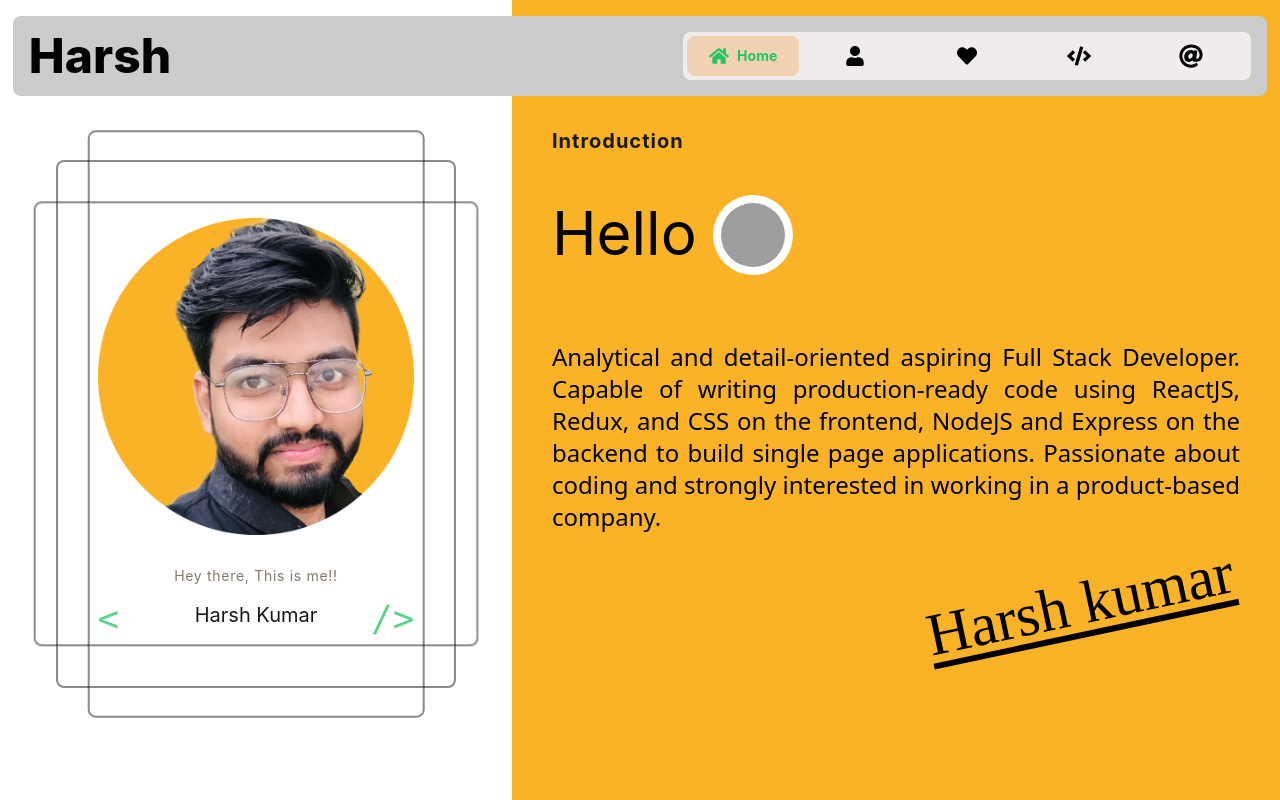
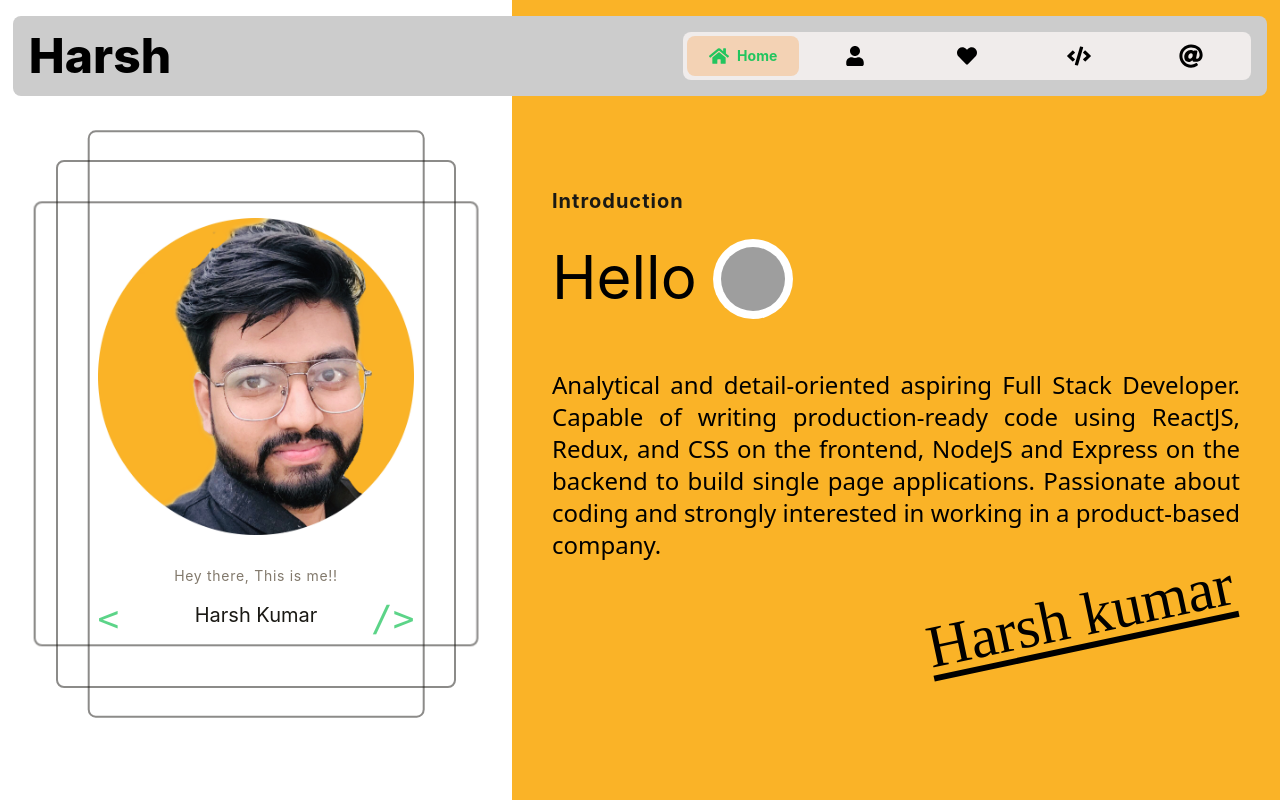
Before and after one commit to Harsh09889/portfolio-master, a React (Vite) app: page / in a window 1280 px wide. Built offline with nearby package versions, Linux system fonts and the light colour scheme; grey boxes are pictures that could not be loaded; a web font is replaced by a local one.

Commit message:
some changes

```diff
--- a/src/components/projects/ProjectCard.jsx
+++ b/src/components/projects/ProjectCard.jsx
@@ -9,7 +9,7 @@ function ProjectCard({ projectName, images, description }) {
 				transform: "rotateX(45deg)",
 				boxShadow: "0px 40px 10px rgba(0,0,0,0.5)",
 			}}
-			className='group p-4 cursor-pointer bg-[rgba(255,255,255,0.25)] transition-all duration-500 linear'>
+			className='group p-4 my-2 cursor-pointer bg-[rgba(255,255,255,0.25)] transition-all duration-500 w-full linear'>
 			<div className='flex justify-between'>
 				<h2 className='my-4 text-xl '>{projectName}</h2>
 				<button className='p-2 group-hover:bg-transparent transition-all duration-500 bg-white text-black px-8 border border-b-0'>
--- a/src/components/projects/ProjectsList.jsx
+++ b/src/components/projects/ProjectsList.jsx
@@ -12,7 +12,7 @@ function ProjectsList() {
 	));
 
 	return (
-		<ul style={{ transform: "preserve3d", perspective: 1500 }}>
+		<ul style={{ transform: "preserve3d", perspective: 1500, width: "100%" }}>
 			{projectCards}
 		</ul>
 	);
--- a/src/pages/ContactMe.jsx
+++ b/src/pages/ContactMe.jsx
@@ -3,13 +3,13 @@ import { motion } from "framer-motion";
 function ContactMe() {
 	const slideUp = {
 		hidden: {
-			y: "100%",
+			right: "-100vw",
 		},
 		visible: {
-			y: 0,
+			right: 0,
 		},
 		exit: {
-			y: 0,
+			right: 0,
 		},
 	};
 	return (
@@ -19,7 +19,11 @@ function ContactMe() {
 			animate='visible'
 			exit='exit'
 			transition={{ duration: 1, ease: "easeInOut" }}
-			className='md:absolute grid right-0 place-items-center h-screen w-full md:w-[60%] bg-[#8FD82F] px-10 z-[49]'></motion.div>
+			className='md:absolute right-0 md:w-[60%]  bg-black h-screen overflow-y-scroll w-full z-[49]'>
+			<div className='grid place-items-center min-h-screen w-full  bg-[#fab327] p-10 pt-28 z-[49]'>
+				<div className='justify-center flex flex-col gap-8 h-fit'></div>
+			</div>
+		</motion.div>
 	);
 }
 
--- a/src/pages/Home.jsx
+++ b/src/pages/Home.jsx
@@ -8,13 +8,13 @@ function Home() {
 
 	const slideUp = {
 		hidden: {
-			y: "100%",
+			right: "-100vw",
 		},
 		visible: {
-			y: 0,
+			right: 0,
 		},
 		exit: {
-			y: 0,
+			right: 0,
 		},
 	};
 
@@ -56,9 +56,9 @@ function Home() {
 			animate='visible'
 			exit='exit'
 			transition={{ duration: 1, ease: "easeInOut" }}
-			// transition={{ duration: 0.5 }}
-			className='grid md:absolute right-0 place-items-center min-h-screen w-full md:w-[60%] bg-[var(--primary-color)] px-10 z-[49]'>
-			<div className='justify-center flex flex-col gap-12 h-fit'>
+			className='md:absolute right-0 md:w-[60%]  bg-black h-screen overflow-y-scroll w-full z-[49]'>
+			<div className='grid place-items-center min-h-screen w-full  bg-[#fab327] p-10 pt-28 z-[49]'>
+				<div className='justify-center flex flex-col gap-8 h-fit'>
 					<h1
 						className='
 						text-lg
@@ -94,11 +94,11 @@ function Home() {
 						md:text-2xl
 						text-justify
 						font-normal font-sans md:min-h-[150px]`}>
-					Analytical and detail-oriented aspiring Full Stack Developer. Capable
-					of writing production-ready code using ReactJS, Redux, and CSS on the
-					frontend, NodeJS and Express on the backend to build single page
-					applications. Passionate about coding and strongly interested in
-					working in a product-based company.
+						Analytical and detail-oriented aspiring Full Stack Developer.
+						Capable of writing production-ready code using ReactJS, Redux, and
+						CSS on the frontend, NodeJS and Express on the backend to build
+						single page applications. Passionate about coding and strongly
+						interested in working in a product-based company.
 					</h1>
 
 					<span
@@ -107,6 +107,7 @@ function Home() {
 						Harsh kumar
 					</span>
 				</div>
+			</div>
 		</motion.div>
 	);
 }
--- a/src/pages/ItsMe.jsx
+++ b/src/pages/ItsMe.jsx
@@ -5,13 +5,13 @@ import { useRef, useEffect } from "react";
 function ItsMe() {
 	const slideUp = {
 		hidden: {
-			y: "100%",
+			right: "-100vw",
 		},
 		visible: {
-			y: 0,
+			right: 0,
 		},
 		exit: {
-			y: 0,
+			right: 0,
 		},
 	};
 
@@ -46,8 +46,8 @@ function ItsMe() {
 			animate='visible'
 			exit='exit'
 			transition={{ duration: 1, ease: "easeInOut" }}
-			// transition={{ duration: 0.5 }}
-			className='grid md:absolute right-0 pt-28 place-items-center min-h-screen w-full md:w-[60%] bg-[#FFA19F] p-10 z-[49]'>
+			className='md:absolute right-0 md:w-[60%]  bg-black h-screen overflow-y-scroll w-full z-[49]'>
+			<div className='grid place-items-center min-h-screen w-full  bg-[#FFA19F] p-10 pt-28 z-[49]'>
 				<div className='justify-center flex flex-col gap-8 h-fit'>
 					<h1
 						className='
@@ -86,45 +86,45 @@ function ItsMe() {
 						Computers have fascinated me since childhood. I have a sound
 						understanding about Web Development both Front-End and Back-End,
 						Computer Fundamentals, Data Structures , Algorithms and programming
-					languages like JavaScript , Java and Python. Building projects has got
-					me hands-on experience with MERN (MongoDB, ExpressJS, ReactJS, NodeJS)
-					tech stack trained me to become a more adaptive and collaborative
-					professional. I also have been a Teacher for enough time now. Making
-					things Simpler to understand has always been my thing. I am passionate
-					about building challenging projects and excelling in their
-					development, and looking forward to creating a mark for myself as a
-					Full Stack Developer.
+						languages like JavaScript , Java and Python. Building projects has
+						got me hands-on experience with MERN (MongoDB, ExpressJS, ReactJS,
+						NodeJS) tech stack trained me to become a more adaptive and
+						collaborative professional. I also have been a Teacher for enough
+						time now. Making things Simpler to understand has always been my
+						thing. I am passionate about building challenging projects and
+						excelling in their development, and looking forward to creating a
+						mark for myself as a Full Stack Developer.
 					</h1>
 
-				<div className=' flex flex-col md:flex-row gap-4'>
-					<table className='table-fixed w-full'>
+					<div className='flex flex-col md:flex-row gap-4'>
+						<table className='table-fixed h-60 w-full'>
 							<thead></thead>
 							<tbody className=''>
-							<tr>
+								<tr className=''>
 									<th className='text-left  pr-3 text-zinc-600'>NAME</th>
 									<td className='text-lg font-mono text-black align-middle'>
 										Harsh Kumar
 									</td>
 								</tr>
-							<tr>
+								<tr className=''>
 									<th className='text-left  pr-3 text-zinc-600'>AGE</th>
 									<td className='text-lg font-mono text-black align-middle'>
 										21
 									</td>
 								</tr>
-							<tr>
+								<tr className=''>
 									<th className='text-left  pr-3 text-zinc-600'>FROM</th>
 									<td className='text-lg font-mono text-black align-middle'>
 										New Delhi
 									</td>
 								</tr>
-							<tr>
+								<tr className=''>
 									<th className='text-left  pr-3 text-zinc-600'>PHONE</th>
 									<td className='text-lg font-mono text-black align-middle'>
 										+91 8527718561
 									</td>
 								</tr>
-							<tr>
+								<tr className=''>
 									<th className='text-left  pr-3 text-zinc-600'>EMAIL</th>
 									<td className='text-lg font-mono text-black align-middle break-words'>
 										harsh09889@gmail.com
@@ -144,6 +144,7 @@ function ItsMe() {
 						</div>
 					</div>
 				</div>
+			</div>
 		</motion.div>
 	);
 }
--- a/src/pages/MyLove.jsx
+++ b/src/pages/MyLove.jsx
@@ -16,13 +16,13 @@ import { useRef, useEffect } from "react";
 function MyLove() {
 	const slideUp = {
 		hidden: {
-			y: "100%",
+			right: "-100vw",
 		},
 		visible: {
-			y: 0,
+			right: 0,
 		},
 		exit: {
-			y: 0,
+			right: 0,
 		},
 	};
 
@@ -57,7 +57,8 @@ function MyLove() {
 			animate='visible'
 			exit='exit'
 			transition={{ duration: 1, ease: "easeInOut" }}
-			className='grid md:absolute right-0 pt-28 place-items-center min-h-screen w-full md:w-[60%] bg-[#00C9FF] p-10 z-[49]'>
+			className='md:absolute right-0 md:w-[60%]  bg-black h-screen overflow-y-scroll w-full z-[49]'>
+			<div className='grid place-items-center min-h-screen w-full  bg-[#00C9FF] p-10 pt-28 z-[49]'>
 				<div className='justify-center flex flex-col gap-8 h-fit'>
 					<h1
 						className='
@@ -120,8 +121,8 @@ function MyLove() {
 							<div className='cardOverlay'>
 								<p>
 									We can add Logic, just like we decide in our house what button
-								will turn on which fan the same can be achieved in website using
-								JS.
+									will turn on which fan the same can be achieved in website
+									using JS.
 								</p>
 							</div>
 							<img
@@ -188,6 +189,7 @@ function MyLove() {
 						</div>
 					</div>
 				</div>
+			</div>
 		</motion.div>
 	);
 }
--- a/src/pages/MyProjects.jsx
+++ b/src/pages/MyProjects.jsx
@@ -6,13 +6,13 @@ import ProjectsList from "../components/projects/ProjectsList";
 function MyProjects() {
 	const slideUp = {
 		hidden: {
-			y: "100%",
+			right: "-100vw",
 		},
 		visible: {
-			y: 0,
+			right: 0,
 		},
 		exit: {
-			y: 0,
+			right: 0,
 		},
 	};
 
@@ -47,9 +47,9 @@ function MyProjects() {
 			animate='visible'
 			exit='exit'
 			transition={{ duration: 1, ease: "easeInOut" }}
-			// transition={{ duration: 0.5 }}
-			className='grid md:absolute right-0 pt-28 place-items-center min-h-screen w-full md:w-[60%] bg-[#FE614E] p-10 z-[49]'>
-			<div className='justify-center flex flex-col gap-8 h-fit w-full'>
+			className='md:absolute right-0 md:w-[60%]  bg-black h-screen overflow-y-scroll w-full z-[49]'>
+			<div className='min-h-screen w-full  bg-[#fe614e] p-10 pt-28 z-[49]'>
+				<div className='flex flex-col gap-8 h-fit'>
 					<h1
 						className='
 						text-lg
@@ -61,8 +61,8 @@ function MyProjects() {
 						Projects
 					</h1>
 
-				<div className='flex justify-start gap-6 items-start w-full'>
-					<span
+					<div className='flex  gap-6 items-start w-full'>
+						<h1
 							ref={el}
 							className='text
 						text-4xl
@@ -70,7 +70,7 @@ function MyProjects() {
 						md:text-6xl
 						min-h-[65px]
 						md:min-h-[90px]
-						'></span>
+						'></h1>
 
 						<motion.img
 							className='h-16 w-16 md:h-24 md:w-24 bg-white p-2 -my-4 rounded-full'
@@ -78,8 +78,9 @@ function MyProjects() {
 						/>
 					</div>
 
-				<div className='projectsContainer'>
+					<div className='projectsContainer w-full'>
 						<ProjectsList />
+					</div>
 				</div>
 			</div>
 		</motion.div>
```
Also changed, not shown: src/assets/prjectsOrder.md (+4 -4 lines), public/myntra/myntraWin.jpg (added). Lines whose indentation alone changed are shown as unchanged.
